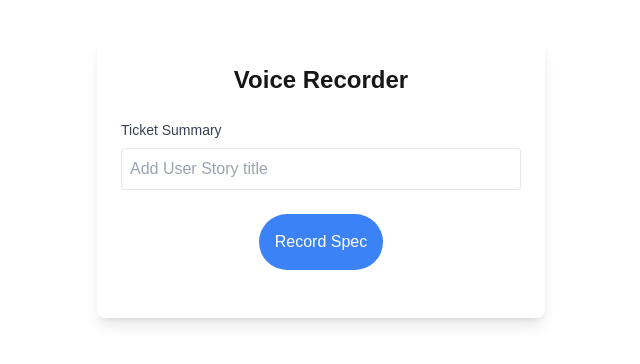
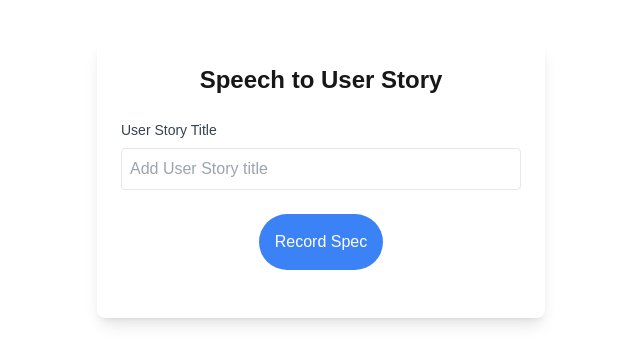
Before and after one commit to yaronsela1/smart-recorder, a Next.js app: page / in a window 1280 px wide. Shown: the top 364 px of the page, without its empty margins (319-959 px from the left). Built offline with nearby package versions, Linux system fonts and the light colour scheme.

Commit message:
design changes

```diff
--- a/components/VoiceRecorder.js
+++ b/components/VoiceRecorder.js
@@ -120,11 +120,11 @@ const VoiceRecorder = () => {
   };
   return (
     <div className="max-w-md mx-auto mt-10 p-6 bg-white rounded-lg shadow-lg">
-      <h2 className="text-2xl font-bold mb-6 text-center">Voice Recorder</h2>
+      <h2 className="text-2xl font-bold mb-6 text-center">Speech to User Story</h2>
 
       <div className="mb-6">
         <label className="block text-sm font-medium text-gray-700 mb-2">
-          Ticket Summary
+          User Story Title
         </label>
         <input
           type="text"
```
